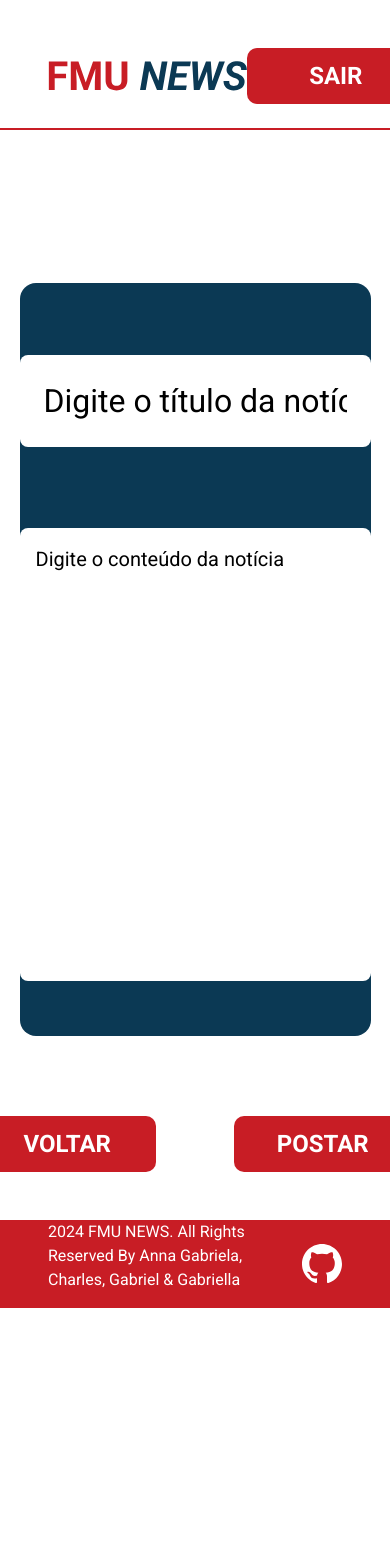
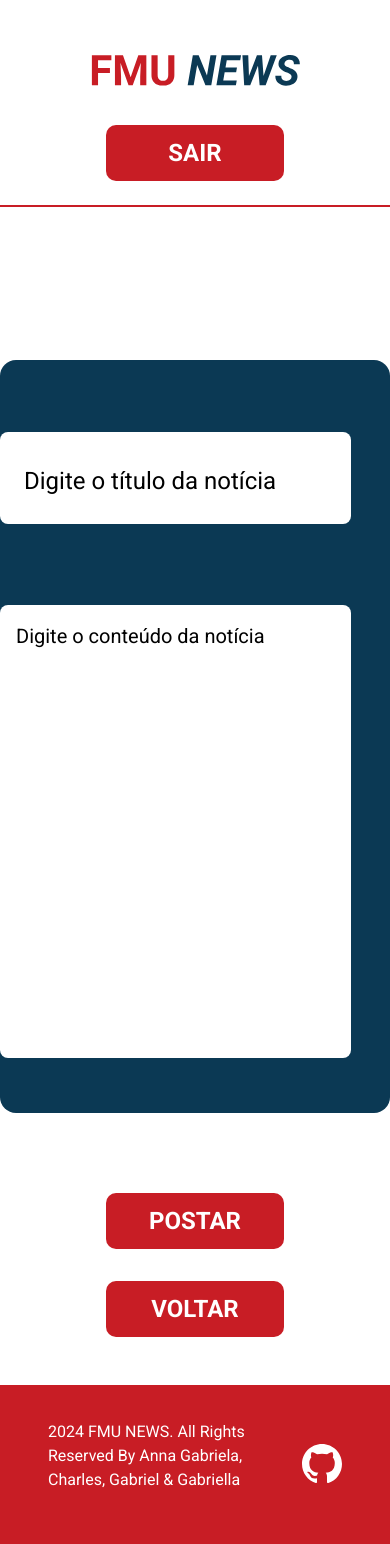
Before and after one commit to annaagabi/fmu-news, a PHP site: page /pages/editar.html in a window 390 px wide. Before the commit the page ends 1308 px from the top, so only its background shows below. Run offline with PHP 8.4, Linux system fonts and the light colour scheme.

Commit message:
ix deixando a página de edição e de novas noticias responsivos

```diff
--- a/assets/css/nova-noticia-style.css
+++ b/assets/css/nova-noticia-style.css
@@ -45,7 +45,7 @@
 
 .borda-input{
     max-width: 22.19rem;
-    width: 90vh;
+    width: 100vw;
     height: 4.31rem;
     border: solid var(--second-color);
 }
@@ -63,6 +63,16 @@
     background-color: var(--main-color);
     color: var(--third-color);
     font-size: 1.5rem;
+}
+
+.cabecalho{
+    gap: 2rem
+}
+.cabecalho img{
+    max-width: 209px;
+    width: 100vw;
+    max-height: 45px;
+    height: 100vh;
 }
 
 .gap-main{
@@ -83,7 +93,7 @@
 }
 
 .hide-modal{
-     opacity: 0;
+    opacity: 0;
     pointer-events: none;
 }
 
@@ -101,7 +111,7 @@
 
 .inserir-noticia{
     max-width: 1001px;
-    width: 90vw;
+    width: 100vw;
     min-height: 716px;
     margin-top: 105px;
     /* border-radius: 20px; */
@@ -112,7 +122,7 @@
     max-width: 839px;
     width: 90vw;
     max-height: 92px;
-    height: 90vh;
+    height: 100vh;
     outline: none;
 }
 
@@ -122,7 +132,7 @@
 
 .titulo-noticia input::placeholder{
     color: var(--fourth-color);
-    font-size: 32px;
+    font-size: 1.5rem;
 }
 
 .conteudo-noticia textarea{
@@ -143,9 +153,21 @@
 }
 
 .botoes{
-    gap:78px;
+    gap: 4.88rem;
 }
 
 footer{
-    height: 159px;
+    flex-shrink: 0;
+    max-height: 9.93rem;
+    height: 100vh;
 }
+
+@media(max-width: 500px){
+    .cabecalho{
+        flex-direction: column;
+    }
+    .botoes{
+        flex-direction: column-reverse;
+        gap: 2rem;
+    }
+}
--- a/pages/editar.html
+++ b/pages/editar.html
@@ -12,7 +12,7 @@
 
 <body>
   <header class="borda-vermelha border-2 border-top-0 border-end-0 border-start-0 mb-5">
-    <div class="d-flex justify-content-between align-items-center m-5 mb-4">
+    <div class="d-flex justify-content-between align-items-center m-5 mb-4 cabecalho">
       <img src="../assets/imagens/logo.svg" alt="Logo do FMU News com o FMU na cor vermelha e o News na cor azul">
       <a href="./index.html"><button class="botao-estilo botao-cadastro borda-raio fw-bold">SAIR</button></a>
     </div>
@@ -20,12 +20,12 @@
 
   <main>
     <form action="#" method="post" class="d-flex align-items-center justify-content-center flex-column gap-main" id="nova-noticia">
-      <div class="inserir-noticia d-flex align-items-center flex-column fundo-azul rounded-4 px-5">
-        <div class="titulo-noticia mt-5">
+      <div class="inserir-noticia d-flex align-items-center flex-column fundo-azul rounded-4 justify-content-center">
+        <div class="titulo-noticia mt-5 m-0">
           <span id="span-texto" class="span-erro hide-modal">Preencha o campo!</span>
           <input id="noticia-titulo" name="titulo" type="text" placeholder="Digite o título da notícia" class="rounded-3 px-4 texto-preto fonte-32" required>
         </div>
-        <div class="conteudo-noticia mb-5" >
+        <div class="conteudo-noticia mb-5 m-0" >
           <span id="span-descricao" class="span-erro hide-modal">Preencha o campo!</span>
           <textarea id="noticia-descricao" name="descricao" placeholder="Digite o conteúdo da notícia" class="rounded-3 p-3 fonte-20 area-redimensionar texto-preto" required></textarea>
         </div>
```
